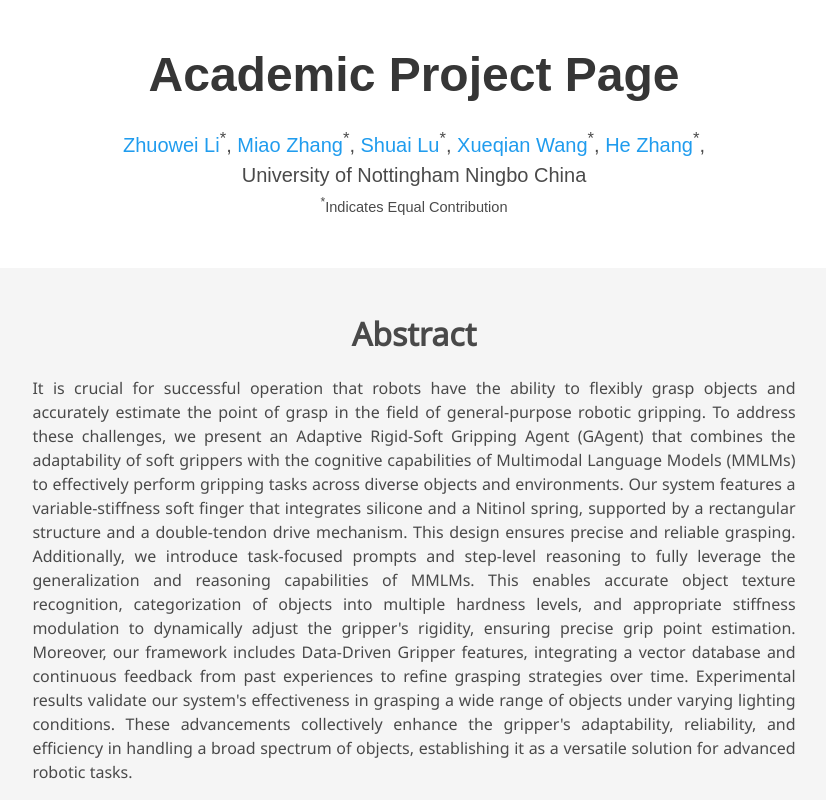
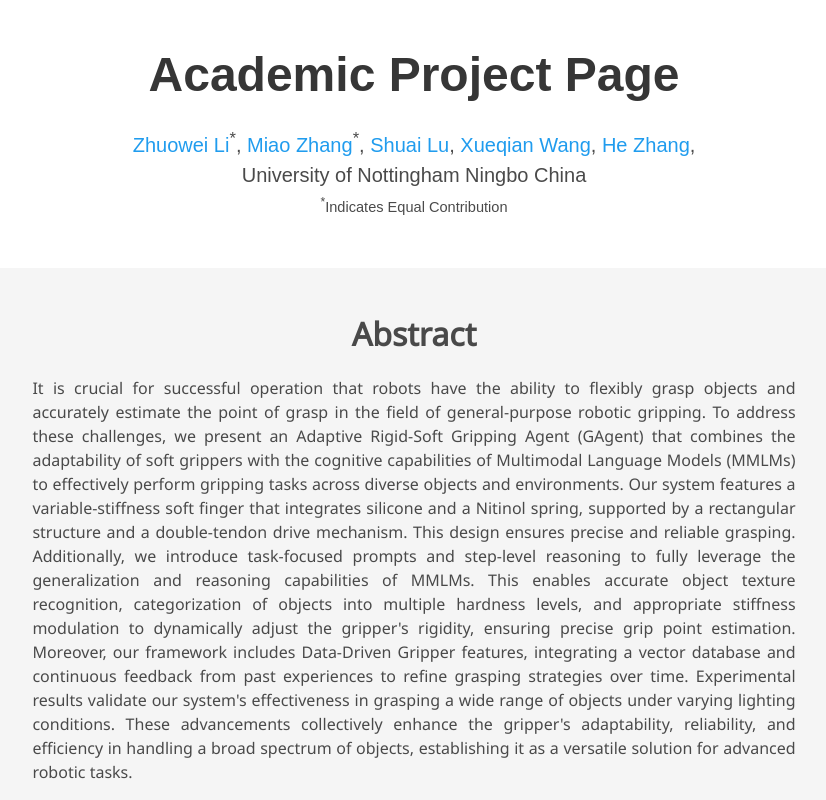
Before and after one commit to MiaoRain/gripperagent, a plain HTML site: page index.html in a window 1280 px wide. Shown: the top 800 px of the page, without its empty margins (226-1052 px from the left). Drawn offline with nearby package versions, Linux system fonts and the light colour scheme; a script that the page names is missing; some icons are missing; a web font is replaced by a local one.

Commit message:
Update index.html

```diff
--- a/index.html
+++ b/index.html
@@ -61,11 +61,11 @@ Universal Robotic Grasping</title>
                 <span class="author-block">
                   <a href="SECOND AUTHOR PERSONAL LINK" target="_blank">Miao Zhang</a><sup>*</sup>,</span>
               <span class="author-block">
-                  <a href="SECOND AUTHOR PERSONAL LINK" target="_blank">Shuai Lu</a><sup>*</sup>,</span>
+                  <a href="SECOND AUTHOR PERSONAL LINK" target="_blank">Shuai Lu</a>,</span>
               <span class="author-block">
-                    <a href="SECOND AUTHOR PERSONAL LINK" target="_blank">Xueqian Wang</a><sup>*</sup>,</span>
+                    <a href="SECOND AUTHOR PERSONAL LINK" target="_blank">Xueqian Wang</a>,</span>
               <span class="author-block">
-                    <a href="SECOND AUTHOR PERSONAL LINK" target="_blank">He Zhang</a><sup>*</sup>,</span>
+                    <a href="SECOND AUTHOR PERSONAL LINK" target="_blank">He Zhang</a>,</span>
             </div>
 
                   <div class="is-size-5 publication-authors">
```
